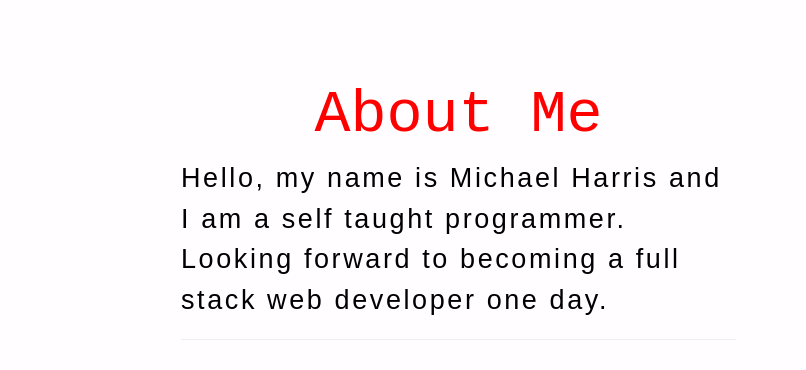
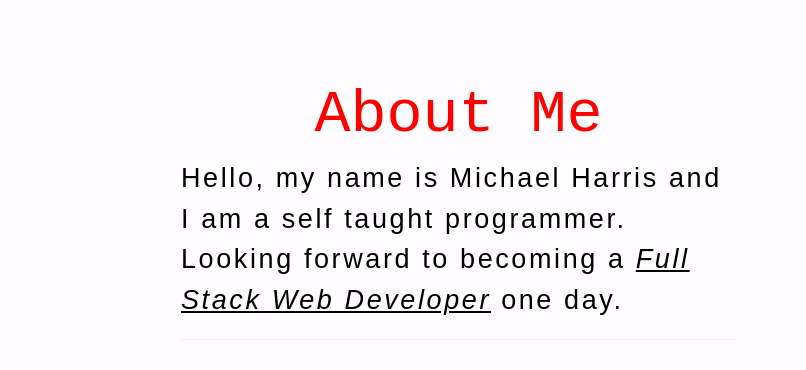
Before and after one commit to codeKingMike/my-portfolio, a plain HTML site: page index.html in a window 1280 px wide. Shown: the part 255-625 px from the top of the page, 474-1280 px from the left. Drawn offline with nearby package versions, Linux system fonts and the light colour scheme.

Commit message:
gave a text some underline and em styling

```diff
--- a/index.html
+++ b/index.html
@@ -146,6 +146,10 @@
   p {
       font-size: 1.8rem;
   }
+  #about span.cap {
+      text-transform: capitalize;
+      text-decoration: underline;
+  }
 @media screen and (max-width: 600px) {
     body {
     background-color: ;
@@ -224,7 +228,7 @@
            <div class="col-md-6 col-sm-6">
                <div class="page-header">
                    <h1 class="text-center monoText">About Me</h1>
-                   <p style="color: black;">Hello, my name is Michael Harris and I am a self taught programmer. Looking forward to becoming a full stack web developer one day.</p>
+                   <p style="color: black;">Hello, my name is Michael Harris and I am a self taught programmer. Looking forward to becoming a <span class="cap"><em>full stack web developer</em></span> one day.</p>
                </div>
            </div>
        </div>
```
